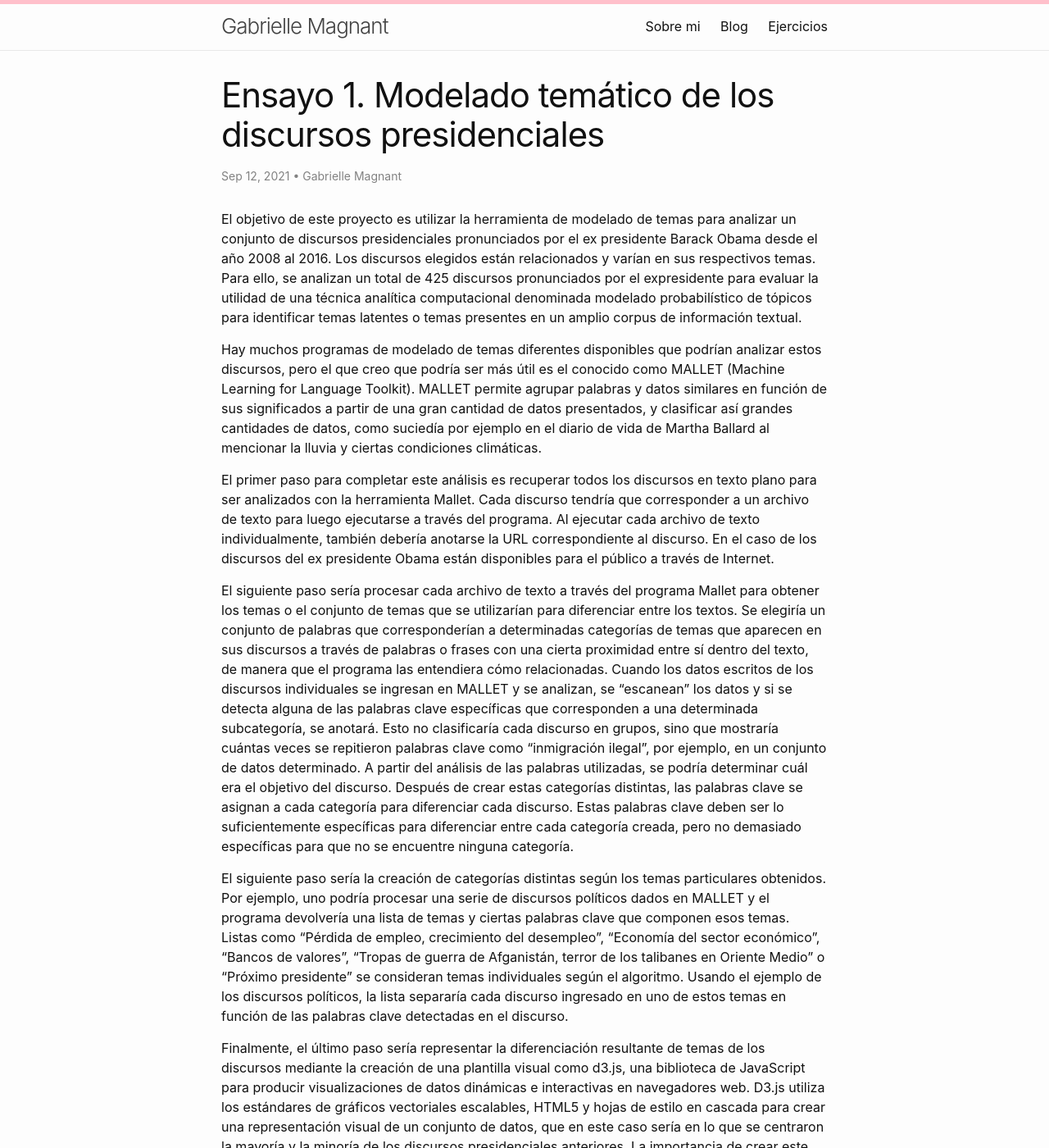
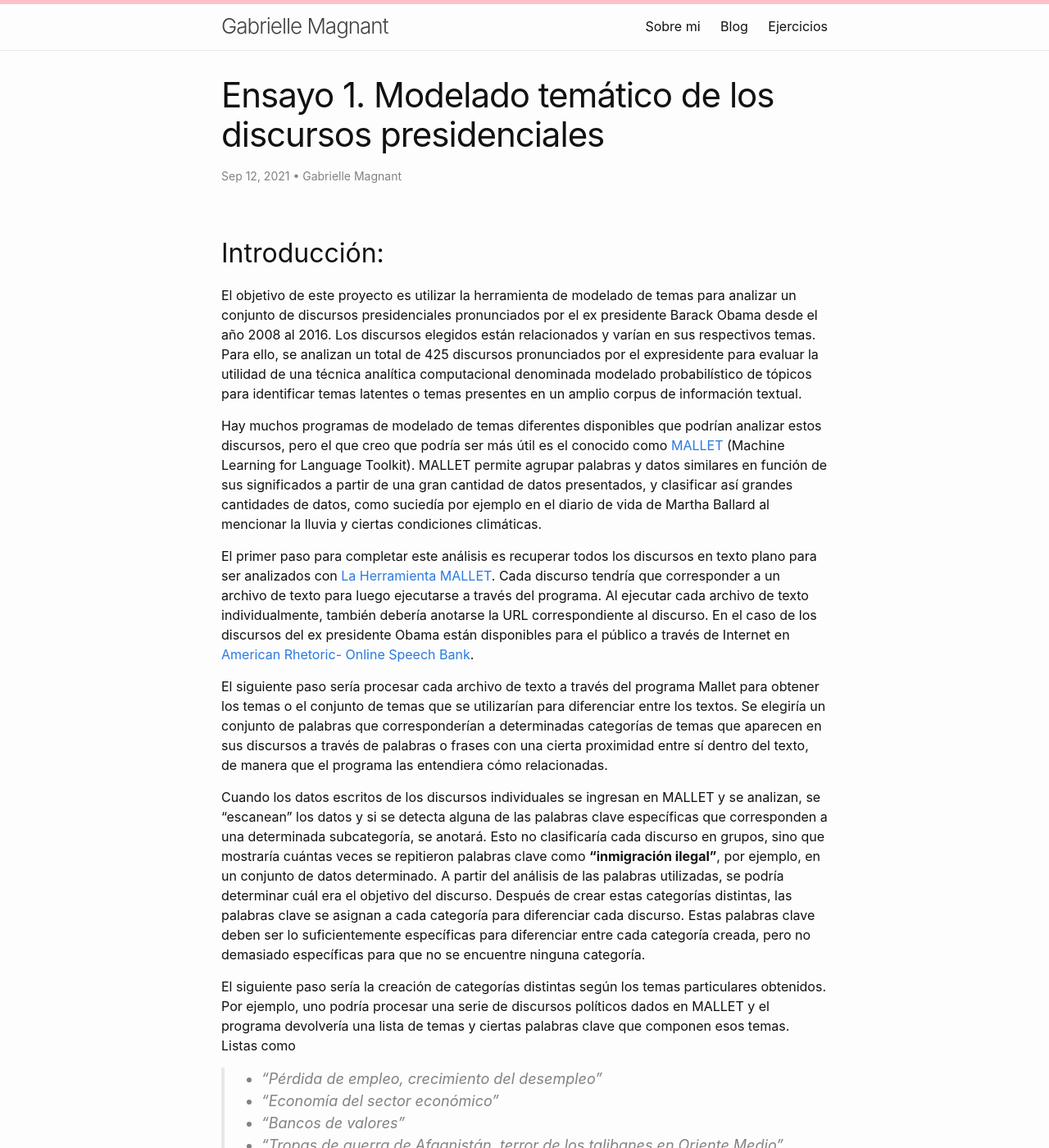
Before and after one commit to gmagnant00/gmagnant00.github.io, a Jekyll site: the page built from _posts/2021-09-12-ensayo1.md, in a window 1280 px wide and 1400 px high. Shown: the whole window at 82% size. Built offline with Jekyll 4.4.1, drawn with Linux system fonts in a browser that asks for light colours; some of the changed text lies outside the part shown.

Commit message:
Update 2021-09-12-ensayo1.md

```diff
--- a/_posts/2021-09-12-ensayo1.md
+++ b/_posts/2021-09-12-ensayo1.md
@@ -4,18 +4,30 @@ title: "Ensayo 1. Modelado temático de los discursos presidenciales"
 date: 2021-09-12
 author: Gabrielle Magnant
 ---
-
+## Introducción:
 El objetivo de este proyecto es utilizar la herramienta de modelado de temas para analizar un conjunto de discursos presidenciales pronunciados por el ex presidente Barack Obama desde el año 2008 al 2016. Los discursos elegidos están relacionados y varían en sus respectivos temas. Para ello, se analizan un total de 425 discursos pronunciados por el expresidente para evaluar la utilidad de una técnica analítica computacional denominada modelado probabilístico de tópicos para identificar temas latentes o temas presentes en un amplio corpus de información textual.
 
-Hay muchos programas de modelado de temas diferentes disponibles que podrían analizar estos discursos, pero el que creo que podría ser más útil es el conocido como MALLET (Machine Learning for Language Toolkit). MALLET permite agrupar palabras y datos similares en función de sus significados a partir de una gran cantidad de datos presentados, y clasificar así grandes cantidades de datos, como suciedía por ejemplo en el diario de vida de Martha Ballard al mencionar la lluvia y ciertas condiciones climáticas.
+Hay muchos programas de modelado de temas diferentes disponibles que podrían analizar estos discursos, pero el que creo que podría ser más útil es el conocido como [MALLET](https://en.wikipedia.org/wiki/Mallet_(software_project)) (Machine Learning for Language Toolkit). MALLET permite agrupar palabras y datos similares en función de sus significados a partir de una gran cantidad de datos presentados, y clasificar así grandes cantidades de datos, como suciedía por ejemplo en el diario de vida de Martha Ballard al mencionar la lluvia y ciertas condiciones climáticas.
 
-El primer paso para completar este análisis es recuperar todos los discursos en texto plano para ser analizados con la herramienta Mallet. Cada discurso tendría que corresponder a un archivo de texto para luego ejecutarse a través del programa. Al ejecutar cada archivo de texto individualmente, también debería anotarse la URL correspondiente al discurso. En el caso de los discursos del ex presidente Obama están disponibles para el público a través de Internet.
+El primer paso para completar este análisis es recuperar todos los discursos en texto plano para ser analizados con [La Herramienta MALLET](https://programminghistorian.org/en/lessons/topic-modeling-and-mallet). Cada discurso tendría que corresponder a un archivo de texto para luego ejecutarse a través del programa. Al ejecutar cada archivo de texto individualmente, también debería anotarse la URL correspondiente al discurso. En el caso de los discursos del ex presidente Obama están disponibles para el público a través de Internet en [American Rhetoric- Online Speech Bank](https://www.americanrhetoric.com/barackobamaspeeches.htm).
 
-El siguiente paso sería procesar cada archivo de texto a través del programa Mallet para obtener los temas o el conjunto de temas que se utilizarían para diferenciar entre los textos. Se elegiría un conjunto de palabras que corresponderían a determinadas categorías de temas que aparecen en sus discursos a través de  palabras o frases con una cierta proximidad entre sí dentro del texto, de manera que el programa las entendiera cómo relacionadas. Cuando los datos escritos de los discursos individuales se ingresan en MALLET y se analizan, se "escanean" los datos y si se detecta alguna de las palabras clave específicas que corresponden a una determinada subcategoría, se anotará. Esto no clasificaría cada discurso en grupos, sino que mostraría cuántas veces se repitieron palabras clave como "inmigración ilegal", por ejemplo, en un conjunto de datos determinado. A partir del análisis de las palabras utilizadas, se podría determinar cuál era el objetivo del discurso. Después de crear estas categorías distintas, las palabras clave se asignan a cada categoría para diferenciar cada discurso. Estas palabras clave deben ser lo suficientemente específicas para diferenciar entre cada categoría creada, pero no demasiado específicas para que no se encuentre ninguna categoría.
+El siguiente paso sería procesar cada archivo de texto a través del programa Mallet para obtener los temas o el conjunto de temas que se utilizarían para diferenciar entre los textos. Se elegiría un conjunto de palabras que corresponderían a determinadas categorías de temas que aparecen en sus discursos a través de  palabras o frases con una cierta proximidad entre sí dentro del texto, de manera que el programa las entendiera cómo relacionadas.
 
-El siguiente paso sería la creación de categorías distintas según los temas particulares obtenidos. Por ejemplo, uno podría procesar una serie de discursos políticos dados en MALLET y el programa devolvería una lista de temas y ciertas palabras clave que componen esos temas. Listas como "Pérdida de empleo, crecimiento del desempleo", "Economía del sector económico", "Bancos de valores", "Tropas de guerra de Afganistán, terror de los talibanes en Oriente Medio" o "Próximo presidente" se consideran temas individuales según el algoritmo. Usando el ejemplo de los discursos políticos, la lista separaría cada discurso ingresado en uno de estos temas en función de las palabras clave detectadas en el discurso.
+Cuando los datos escritos de los discursos individuales se ingresan en MALLET y se analizan, se "escanean" los datos y si se detecta alguna de las palabras clave específicas que corresponden a una determinada subcategoría, se anotará. Esto no clasificaría cada discurso en grupos, sino que mostraría cuántas veces se repitieron palabras clave como **"inmigración ilegal"**, por ejemplo, en un conjunto de datos determinado. A partir del análisis de las palabras utilizadas, se podría determinar cuál era el objetivo del discurso. Después de crear estas categorías distintas, las palabras clave se asignan a cada categoría para diferenciar cada discurso. Estas palabras clave deben ser lo suficientemente específicas para diferenciar entre cada categoría creada, pero no demasiado específicas para que no se encuentre ninguna categoría.
 
-Finalmente, el último paso sería representar la diferenciación resultante de temas de los discursos mediante la creación de una plantilla visual como d3.js, una biblioteca de JavaScript para producir visualizaciones de datos dinámicas e interactivas en navegadores web. D3.js utiliza los estándares de gráficos vectoriales escalables, HTML5 y hojas de estilo en cascada para crear una representación visual de un conjunto de datos, que en este caso sería en lo que se centraron la mayoría y la minoría de los discursos presidenciales anteriores. La importancia de crear este sitio web sería ilustrar cómo los discursos del presidente Obama variaron temáticamente. Para impulsar este proyecto, otra figura política, por ejemplo, se podrían analizar los discursos del expresidente Donald Trump a través del mismo programa MALLET para comparar qué temas se discutieron más entre las dos presidencias. Un proyecto similar a este que me gustaría llevar a cabo se realizó en la Universidad de Tennessee y se adoptó un enfoque similar.
+El siguiente paso sería la creación de categorías distintas según los temas particulares obtenidos. Por ejemplo, uno podría procesar una serie de discursos políticos dados en MALLET y el programa devolvería una lista de temas y ciertas palabras clave que componen esos temas.
+Listas como
+>- "Pérdida de empleo, crecimiento del desempleo"
+>- "Economía del sector económico"
+>- "Bancos de valores"
+>- "Tropas de guerra de Afganistán, terror de los talibanes en Oriente Medio"
+>- "Próximo presidente"
+
+se consideran temas individuales según el algoritmo.
+
+Usando el ejemplo de los discursos políticos, la lista separaría cada discurso ingresado en uno de estos temas en función de las palabras clave detectadas en el discurso.
+
+Finalmente, el último paso sería representar la diferenciación resultante de temas de los discursos mediante la creación de una plantilla visual como [d3.js](https://d3js.org/), una biblioteca de JavaScript para producir visualizaciones de datos dinámicas e interactivas en navegadores web. D3.js utiliza los estándares de gráficos vectoriales escalables, HTML5 y hojas de estilo en cascada para crear una representación visual de un conjunto de datos, que en este caso sería en lo que se centraron la mayoría y la minoría de los discursos presidenciales anteriores. La importancia de crear este sitio web sería ilustrar cómo los discursos del presidente Obama variaron temáticamente. Para impulsar este proyecto, otra figura política, por ejemplo, se podrían analizar los discursos del expresidente Donald Trump a través del mismo programa MALLET para comparar qué temas se discutieron más entre las dos presidencias. Un proyecto similar a este que me gustaría llevar a cabo se realizó en la Universidad de Tennessee y se adoptó un enfoque similar.
 
 La audiencia de este proyecto puede ser muy amplia, ya que no contiene información clasificada, sino que proporciona información sobre los temas sociales importantes en los que más se ha centrado durante los discursos presidenciales. Este proyecto sería especialmente útil para aquellos en el campo de las ciencias políticas porque muchos no tienen una forma de analizar los más de 475 discursos pronunciados por el presidente Obama para compararlos.
 
```
